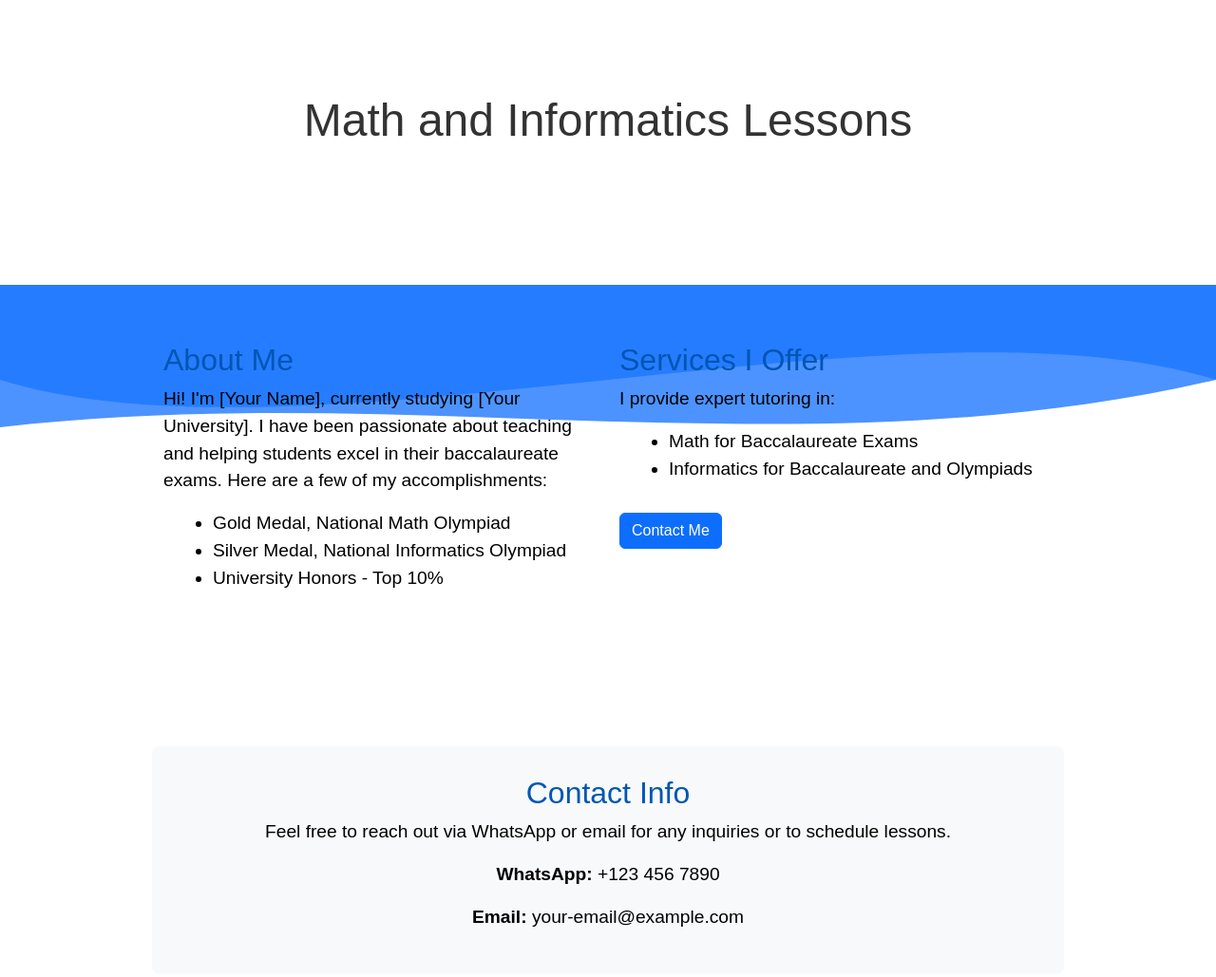
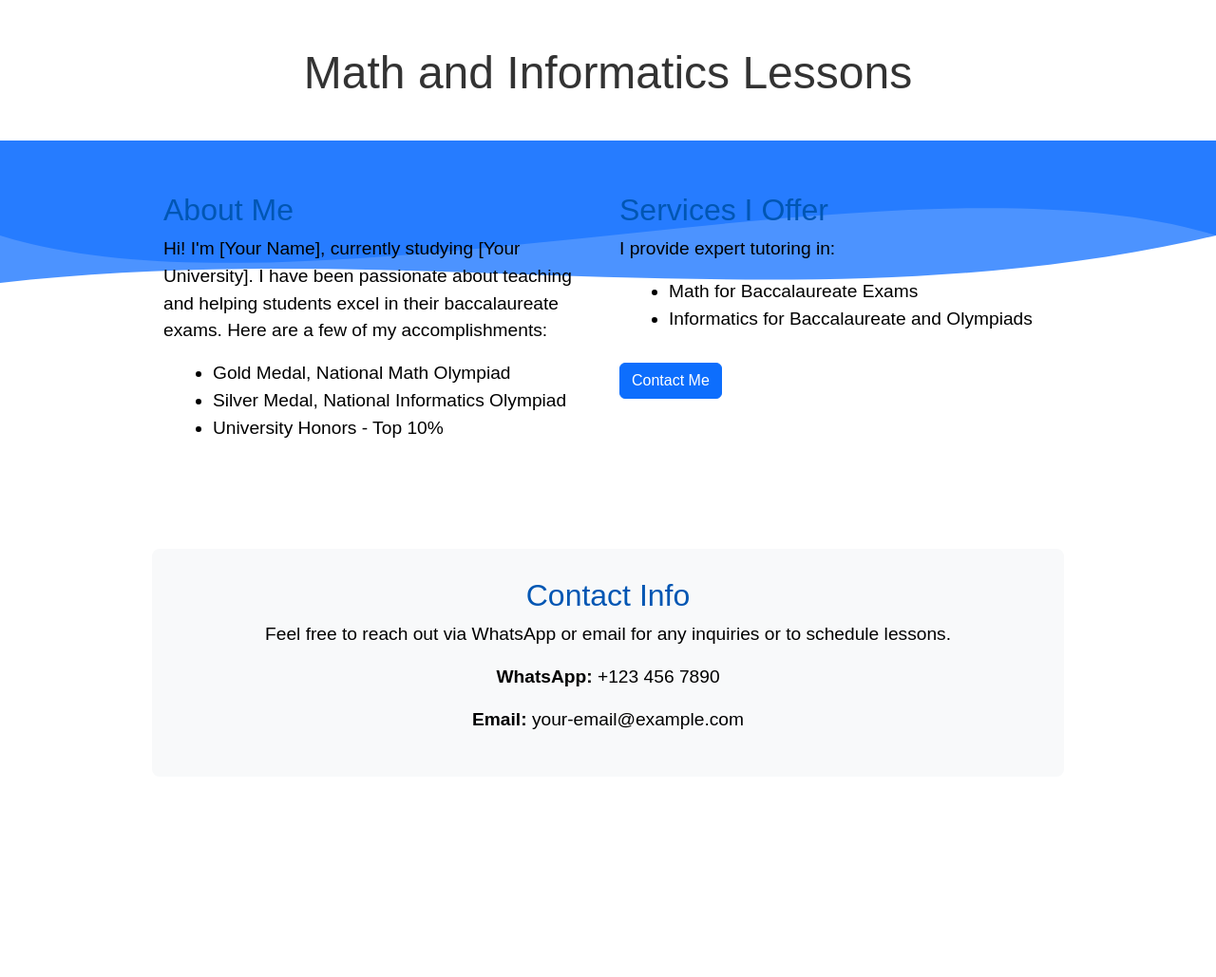
Before and after one commit to arderg/arderg.github.io, a plain HTML site: page index.html in a window 1280 px wide. Shown: the whole page at 95% size. After the commit the page ends 866 px from the top, so only its background shows below. Drawn offline with nearby package versions, Linux system fonts and the light colour scheme.

Commit message:
Trying to fix design
blblblblbl

gpt

bblblblbl

```diff
--- a/index.html
+++ b/index.html
@@ -14,7 +14,7 @@
     <h1>Math and Informatics Lessons</h1>
   </section>
 
-  <!-- Ribbons moved to be behind the text -->
+  <!-- Wavy Ribbons Layer -->
   <div class="ribbon-container">
     <svg class="ribbon" viewBox="0 0 1200 200" preserveAspectRatio="none">
       <path d="M0,100 C300,200 900,0 1200,100 L1200,0 L0,0 Z" fill="rgba(0, 102, 255, 0.5)"></path>
@@ -24,9 +24,9 @@
     </svg>
   </div>
 
-  <!-- Content Section with overlapping text -->
-  <section class="container">
-    <div class="row position-relative" style="z-index: 2;">
+  <!-- Content Section (Text Layer) -->
+  <section class="container content-layer">
+    <div class="row">
       <!-- Left Text Block: About You -->
       <div class="col-md-6 my-5">
         <h2>About Me</h2>
@@ -52,7 +52,7 @@
   </section>
 
   <!-- Contact Section -->
-  <section id="contact" class="container my-5">
+  <section id="contact" class="container my-5 content-layer">
     <h2>Contact Info</h2>
     <p>Feel free to reach out via WhatsApp or email for any inquiries or to schedule lessons.</p>
     <p><strong>WhatsApp:</strong> +123 456 7890</p>
--- a/styles.css
+++ b/styles.css
@@ -3,12 +3,14 @@ body {
   margin: 0;
   padding: 0;
   transition: background-color 0.5s ease, color 0.5s ease;
+  position: relative;
 }
 
 h1 {
   font-size: 3em;
   color: #333;
   position: relative;
+  z-index: 2;
 }
 
 h2 {
@@ -17,10 +19,6 @@ h2 {
 
 .container {
   max-width: 960px;
-}
-
-section {
-  padding: 50px 0;
 }
 
 p, ul {
@@ -43,12 +41,12 @@ ul {
   font-size: 1.2em;
 }
 
-/* Ribbon styling */
+/* Ribbon Layer */
 .ribbon-container {
   position: absolute;
+  top: 100px; /* Adjust as needed to move the ribbons behind the text */
   width: 100%;
-  top: 300px; /* Moves the ribbons lower down */
-  z-index: 1; /* Behind the text */
+  z-index: 1;
   pointer-events: none; /* Prevent interaction */
 }
 
@@ -56,7 +54,13 @@ ul {
   width: 100%;
   height: 200px;
   position: absolute;
-  z-index: 1; /* Behind the text */
+  z-index: 1;
+}
+
+/* Content Layer */
+.content-layer {
+  position: relative;
+  z-index: 2; /* Ensure text sits above the ribbons */
 }
 
 /* Dark and Light Modes */
```
